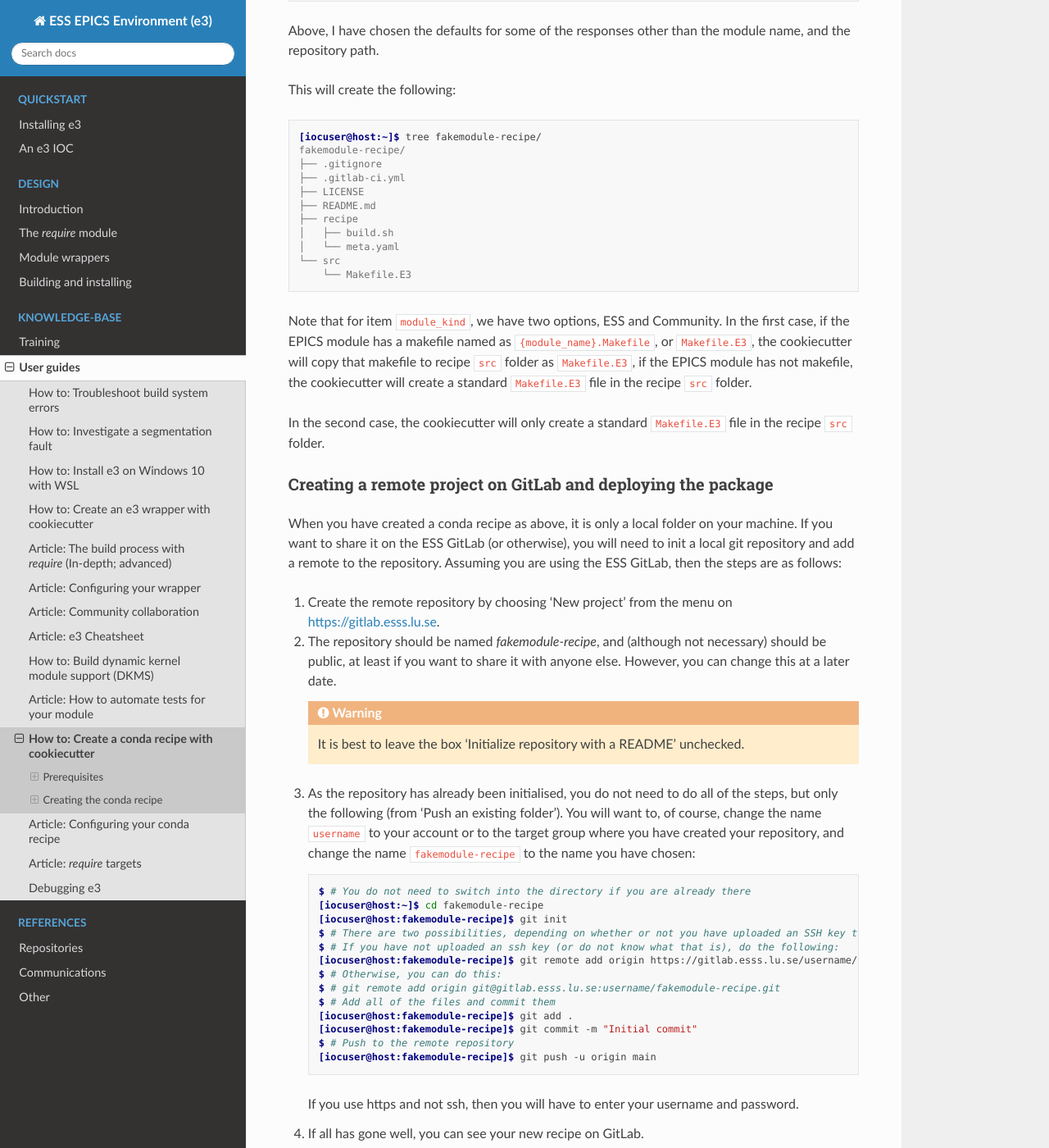
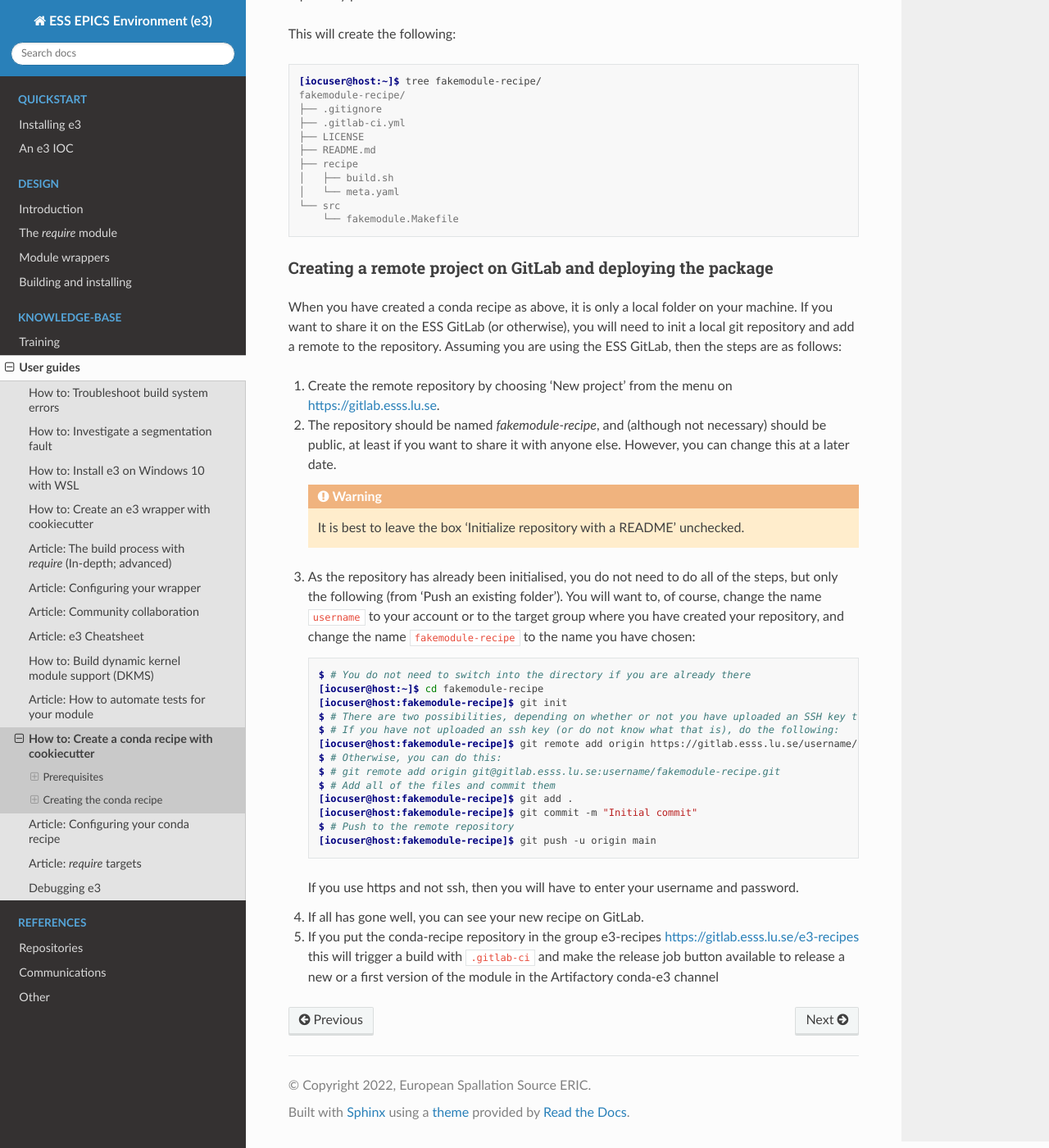
Before and after one commit to ttkorhonen/e3pages, a Sphinx documentation site: the page built from docs/kb/guide/articles/11_cookiecutter_recipe.md, in a window 1280 px wide and 1400 px high, scrolled down 1418 px. Shown: the whole window at 82% size. Built offline with Sphinx 7.4.7 and the Read the Docs theme 2.0.0, drawn with Linux system fonts in a browser that asks for light colours; some of the changed text lies outside the part shown.

Commit message:
Update content with cookiecutter changes

````diff
--- a/docs/kb/guide/articles/11_cookiecutter_recipe.md
+++ b/docs/kb/guide/articles/11_cookiecutter_recipe.md
@@ -57,10 +57,6 @@
 company [European Spallation Source ERIC]:
 module_name [mymodule]: fakemodule
 summary [EPICS fakemodule module]:
-Select module_kind:
-1 - ESS
-2 - Community
-Choose from 1, 2 [1]:
 module_home [https://gitlab.esss.lu.se/epics-modules]: https://gitlab.esss.lu.se/epics-modules/training
 module_version [1.0.0]:
 ```
@@ -81,18 +77,8 @@
 │   ├── build.sh
 │   └── meta.yaml
 └── src
-    └── Makefile.E3
+    └── fakemodule.Makefile
 ```
-
-Note that for item `module_kind`, we have two options, ESS and Community.
-In the first case, if the EPICS module has a makefile named as
-`{module_name}.Makefile`, or `Makefile.E3`, the cookiecutter will copy
-that makefile to recipe `src` folder  as `Makefile.E3`, if the EPICS module
-has not makefile, the cookiecutter will create a standard `Makefile.E3` file
-in the recipe `src` folder.
-
-In the second case, the cookiecutter will only create a standard `Makefile.E3`
-file in the recipe `src` folder.
 
 ### Creating a remote project on GitLab and deploying the package
 
@@ -140,5 +126,5 @@
 
 5. If you put the conda-recipe repository in the group e3-recipes
    <https://gitlab.esss.lu.se/e3-recipes> this will trigger a build
-   with `.gitlab-ci` and make a new or a first version available in the
-   Artifactory conda-e3 channel
+   with `.gitlab-ci` and make the release job button available to release a new or a first
+   version of the module in the Artifactory conda-e3 channel
````
Also changed, not shown: other parts of docs/kb/guide/articles/11_cookiecutter_recipe.md (+2 -2 lines), docs/kb/guide/articles/12_configure_recipe.md (+6 -11 lines).
